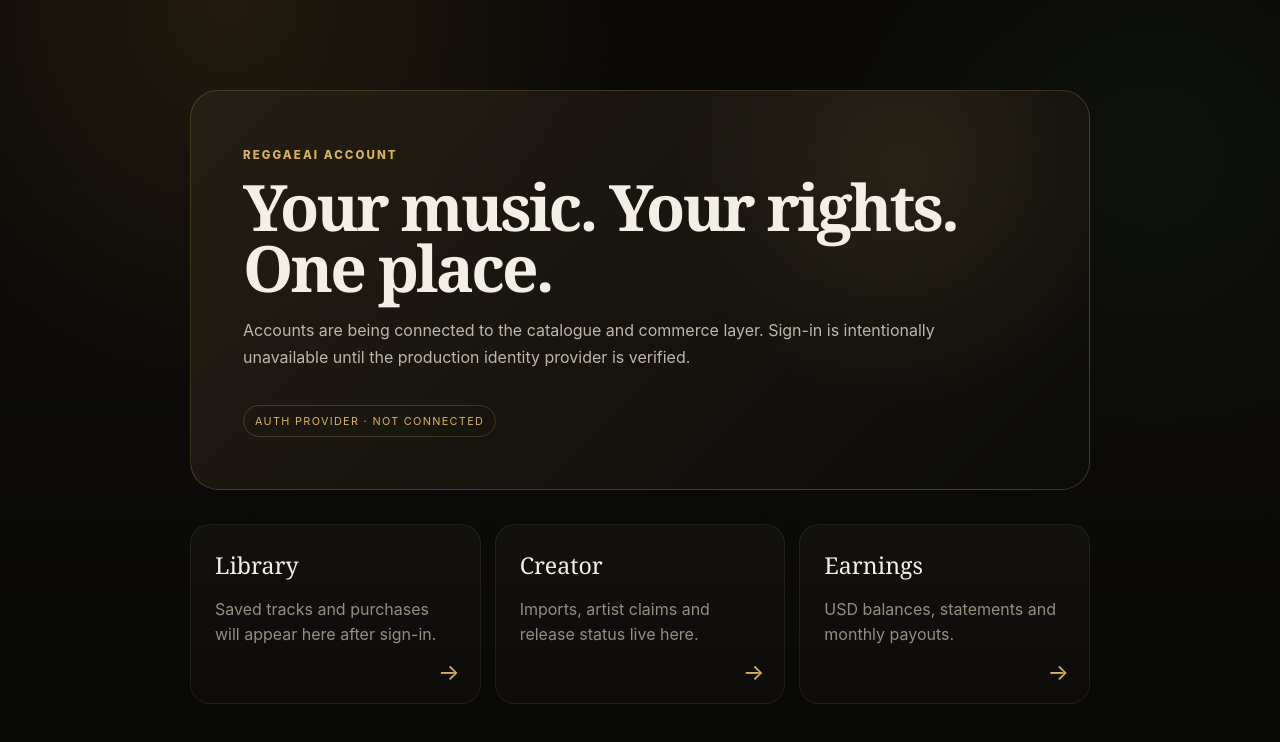
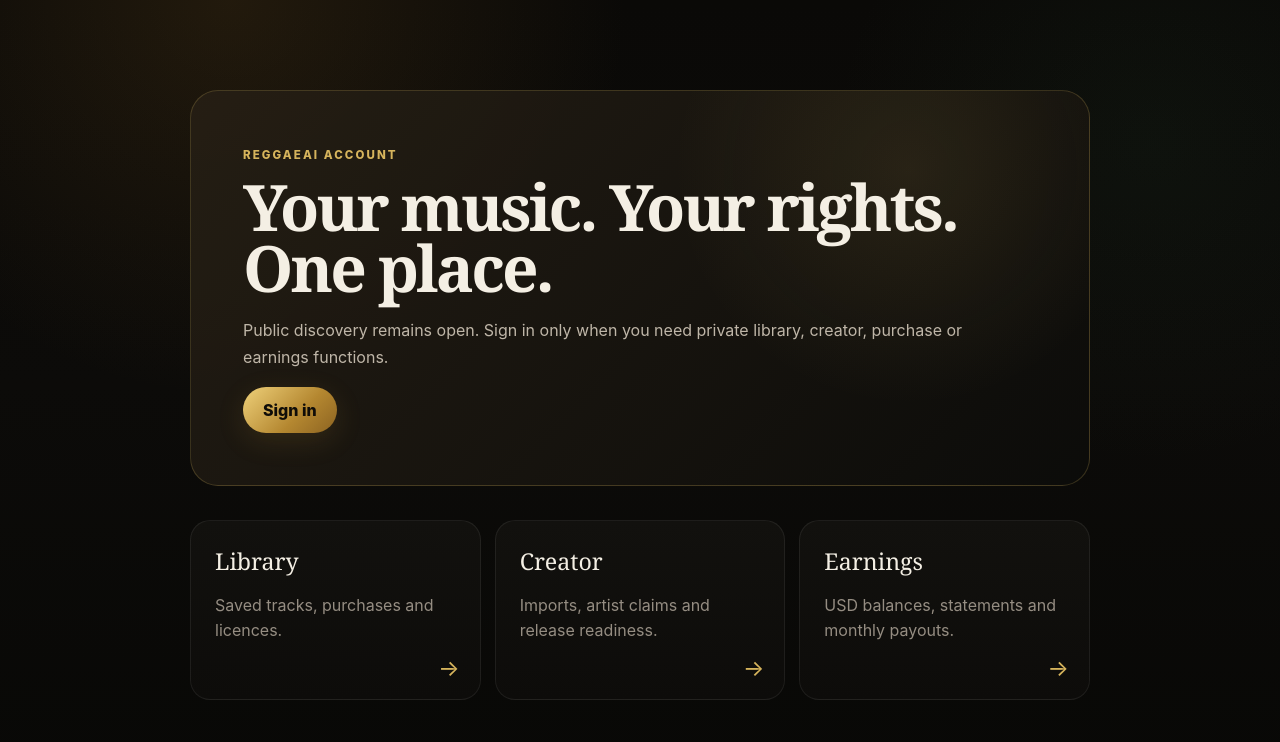
Before and after one commit to thecaribbeanpressnetwork-lang/reggaeai, a Next.js app: page /account in a window 1280 px wide. Shown: the top 742 px of the page. Built offline with nearby package versions, Linux system fonts and the light colour scheme; no server answers.

Commit message:
Connect account surface to real Auth.js session

```diff
--- a/app/account/page.js
+++ b/app/account/page.js
@@ -1,6 +1,8 @@
+import { auth, signOut } from '../../auth';
+
 const sections = [
-  { title: 'Library', text: 'Saved tracks and purchases will appear here after sign-in.', href: '/account/library' },
-  { title: 'Creator', text: 'Imports, artist claims and release status live here.', href: '/account/creator' },
+  { title: 'Library', text: 'Saved tracks, purchases and licences.', href: '/account/library' },
+  { title: 'Creator', text: 'Imports, artist claims and release readiness.', href: '/account/creator' },
   { title: 'Earnings', text: 'USD balances, statements and monthly payouts.', href: '/account/earnings' }
 ];
 
@@ -9,14 +11,24 @@
   robots: { index: false, follow: false }
 };
 
-export default function AccountPage() {
+export default async function AccountPage() {
+  const session = await auth();
+
   return (
     <main className="accountShell">
       <section className="accountHero">
         <span className="eyebrow">REGGAEAI ACCOUNT</span>
-        <h1>Your music. Your rights. One place.</h1>
-        <p>Accounts are being connected to the catalogue and commerce layer. Sign-in is intentionally unavailable until the production identity provider is verified.</p>
-        <div className="accountState">AUTH PROVIDER · NOT CONNECTED</div>
+        <h1>{session?.user ? `Welcome, ${session.user.name || 'creator'}.` : 'Your music. Your rights. One place.'}</h1>
+        <p>{session?.user ? 'Your listener, creator, purchase and earnings identity is connected through one account.' : 'Public discovery remains open. Sign in only when you need private library, creator, purchase or earnings functions.'}</p>
+        {session?.user ? (
+          <div className="accountIdentity">
+            {session.user.image ? <img src={session.user.image} alt="" /> : null}
+            <div><strong>{session.user.name || session.user.email}</strong><span>{session.user.email}</span></div>
+            <form action={async () => { 'use server'; await signOut({ redirectTo: '/' }); }}><button className="secondary" type="submit">Sign out</button></form>
+          </div>
+        ) : (
+          <a className="primary linkButton authAction" href="/signin">Sign in</a>
+        )}
       </section>
 
       <section className="accountGrid">
```
